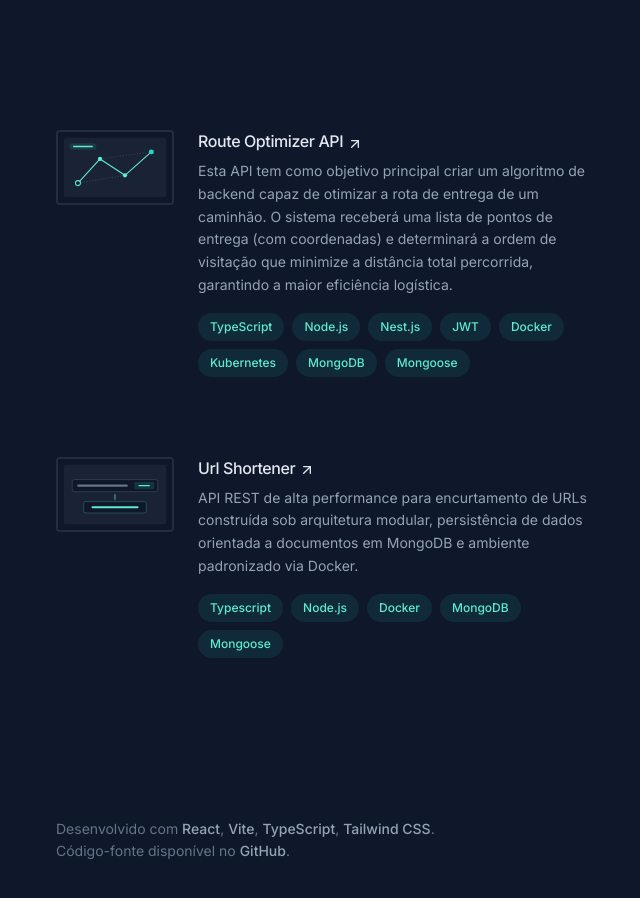
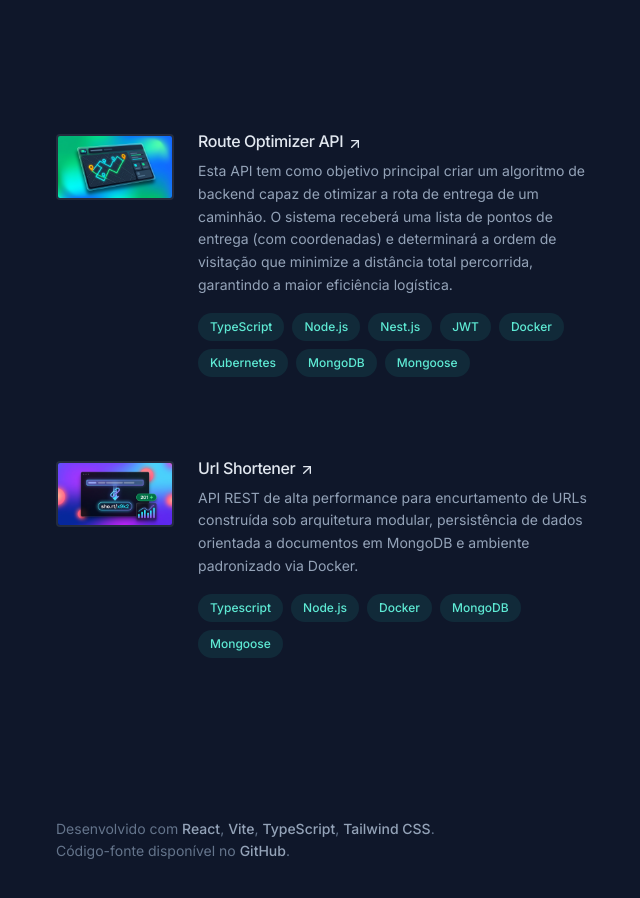
Before and after one commit to danichagas/portfolio, a React (Vite) app: page / in a window 1280 px wide. Shown: the part 1460-2358 px from the top of the page, without its empty margins (584-1224 px from the left). Built offline with nearby package versions, Linux system fonts and the light colour scheme.

Commit message:
refactor: change project images

```diff
--- a/src/App.tsx
+++ b/src/App.tsx
@@ -61,7 +61,7 @@ const PROJECTS: ProjectItem[] = [
     href: 'https://github.com/danichagas/Route-Optimizer-API',
     description:
       'Esta API tem como objetivo principal criar um algoritmo de backend capaz de otimizar a rota de entrega de um caminhão. O sistema receberá uma lista de pontos de entrega (com coordenadas) e determinará a ordem de visitação que minimize a distância total percorrida, garantindo a maior eficiência logística.',
-    thumbnail: '/projects/route-optimizer.svg',
+    thumbnail: '/projects/route-optimizer.jpg',
     thumbnailAlt: 'Prévia visual do projeto Route Optimizer API',
     tags: [
       'TypeScript',
@@ -79,7 +79,7 @@ const PROJECTS: ProjectItem[] = [
     href: 'https://github.com/danichagas/url-shortener',
     description:
       'API REST de alta performance para encurtamento de URLs construída sob arquitetura modular, persistência de dados orientada a documentos em MongoDB e ambiente padronizado via Docker.',
-    thumbnail: '/projects/url-shortener.svg',
+    thumbnail: '/projects/url-shortener.jpg',
     thumbnailAlt: 'Prévia visual do projeto Url Shortener',
     tags: ['Typescript', 'Node.js', 'Docker', 'MongoDB', 'Mongoose'],
   },
@@ -356,8 +356,8 @@ export function App() {
                         alt={project.thumbnailAlt}
                         loading="lazy"
                         width={200}
-                        height={125}
-                        className="w-full max-w-[200px] rounded border-2 border-slate-200/10 object-cover transition duration-300 sm:max-w-none group-hover:border-slate-200/30"
+                        height={112}
+                        className="aspect-video w-full max-w-[200px] rounded border-2 border-slate-200/10 object-cover transition duration-300 sm:max-w-none sm:translate-y-1 group-hover:border-slate-200/30"
                       />
                     </div>
 
```
Also changed, not shown: public/projects/route-optimizer.jpg (added), public/projects/url-shortener.jpg (added).
